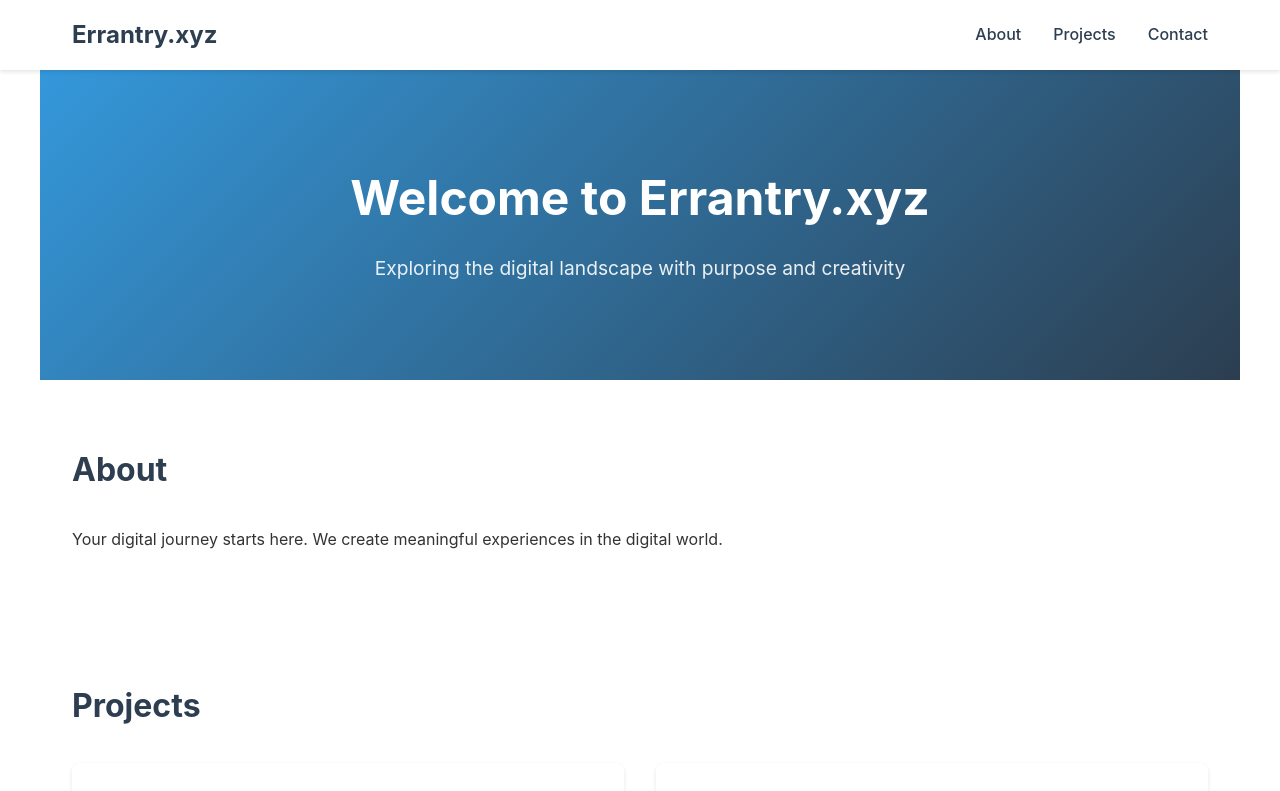
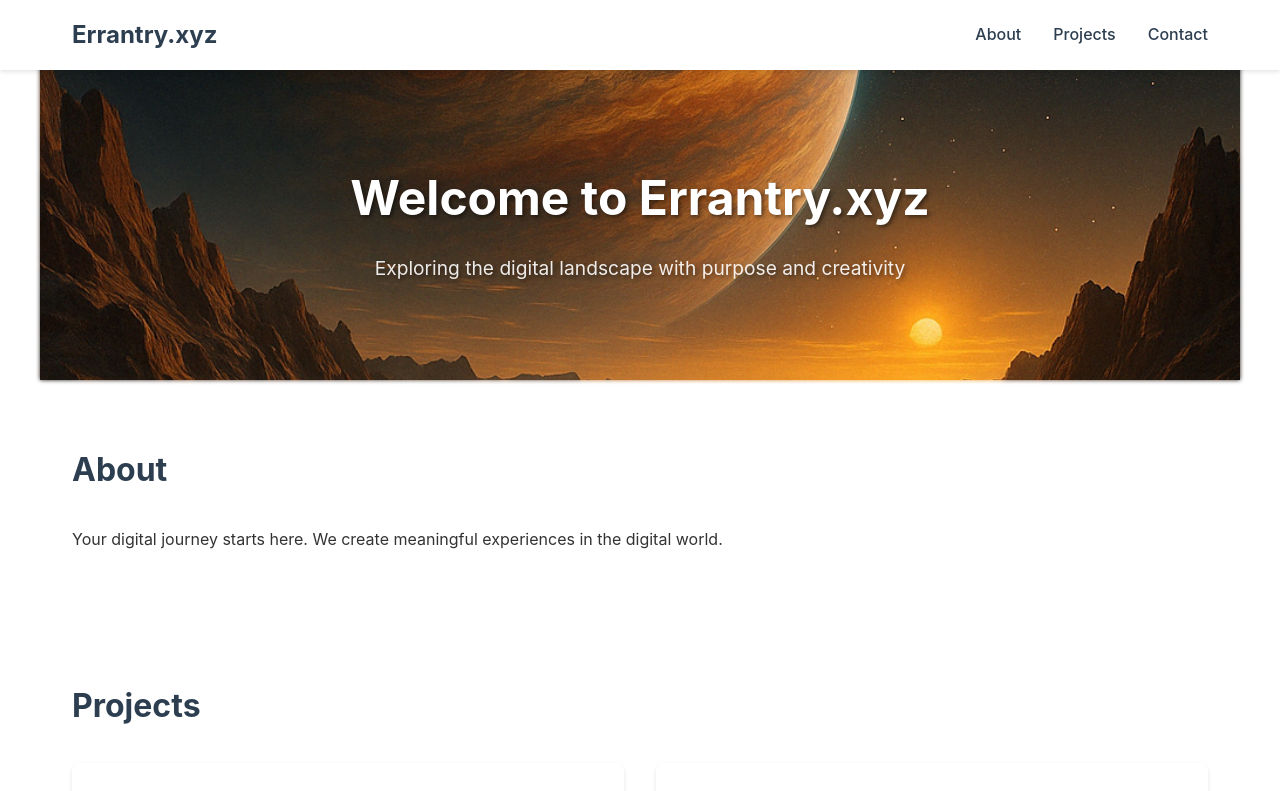
Before and after one commit to Errantry99/errantry-xyz, a React (Create React App) app: page / in a window 1280 px wide. Shown: the top 791 px of the page. Built offline with nearby package versions, Linux system fonts and the light colour scheme.

Commit message:
Add background image and organize assets directory

```diff
--- a/src/App.css
+++ b/src/App.css
@@ -71,11 +71,35 @@ section {
 }
 
 .hero {
-  background: linear-gradient(135deg, #3498db, #2c3e50);
+  background: linear-gradient(135deg, rgba(52, 152, 219, 0.9), rgba(44, 62, 80, 0.9));
+  background-size: cover;
+  background-position: center;
+  background-repeat: no-repeat;
   color: white;
   text-align: center;
   padding: 6rem 2rem;
   margin-top: 0;
+  position: relative;
+}
+
+.hero::before {
+  content: '';
+  position: absolute;
+  top: 0;
+  left: 0;
+  right: 0;
+  bottom: 0;
+  background: inherit;
+  background-size: cover;
+  background-position: center;
+  filter: blur(2px);
+  z-index: -1;
+}
+
+.hero h1, .hero p {
+  position: relative;
+  z-index: 1;
+  text-shadow: 2px 2px 4px rgba(0, 0, 0, 0.5);
 }
 
 .hero h1 {
--- a/src/App.tsx
+++ b/src/App.tsx
@@ -1,5 +1,6 @@
 import React from 'react';
 import './App.css';
+import heroBackground from './assets/backgrounds/hero-background.png';
 
 function App() {
   return (
@@ -16,7 +17,7 @@ function App() {
       </header>
 
       <main>
-        <section className="hero">
+        <section className="hero" style={{ backgroundImage: `url(${heroBackground})` }}>
           <h1>Welcome to Errantry.xyz</h1>
           <p>Exploring the digital landscape with purpose and creativity</p>
         </section>
```
Also changed, not shown: src/assets/backgrounds/hero-background.png (added).
